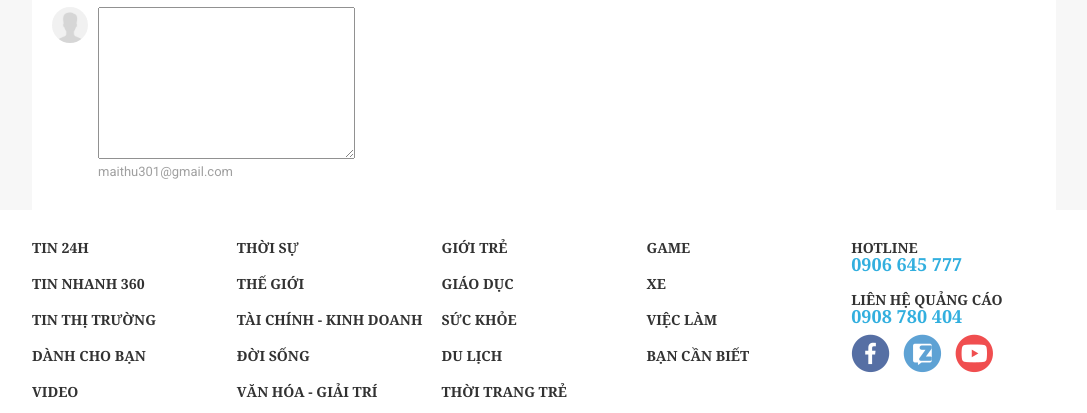
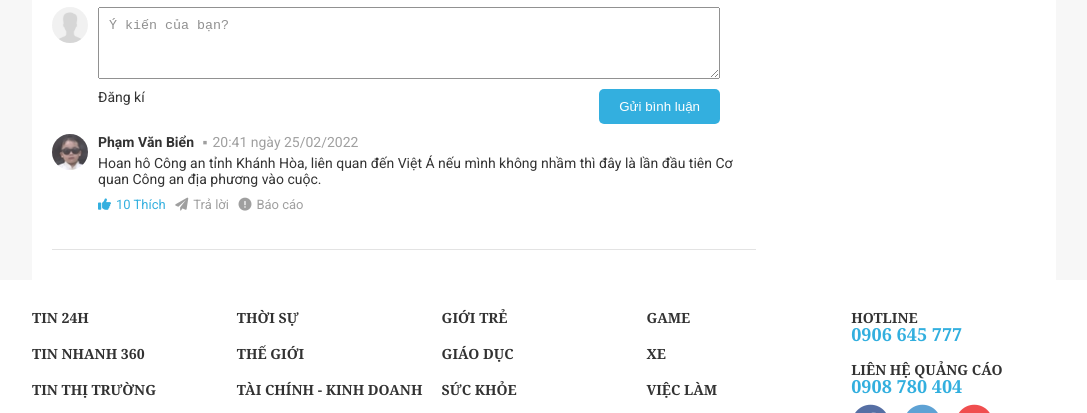
Before and after one commit to longnb2k1/BaoTri, a plain HTML site: page post123.html in a window 1280 px wide. Shown: the part 2407-2820 px from the top of the page, without its empty margins (96-1183 px from the left). Drawn offline with Linux system fonts and the light colour scheme.

Commit message:
link to post

```diff
--- a/assests/css/post123.css
+++ b/assests/css/post123.css
@@ -15,6 +15,9 @@
 .is-hover:hover{
     text-decoration: underline;
     cursor: pointer;
+}
+.t_active{
+    color: var(--Primary_color) !important;
 }
 
 /*  */
@@ -237,3 +240,76 @@ span.colorPri{
 .morenews li a:hover{
     text-decoration: underline;
 }
+.detail_meta2{
+    font-size: 14px;
+}
+#text_user{
+    width: 698px;
+    max-width: 600px;
+    min-height: 50px;
+    padding: 10px;
+    height: 50px;
+}
+#text_user:focus{
+    outline: none;
+    border: 2px solid var(--Primary_color);
+}
+.btn_cmt{
+    padding: 10px 20px;
+    border-radius: 5px;
+    background-color: var(--Primary_color);
+    margin-right: 0px;
+    border: none;
+    cursor: pointer;
+    color: white;
+}
+.author_info_btm,.us_response{
+    justify-content: space-between;
+    margin-top: 10px;
+}
+.author_info_register{
+    font-size: 14px;
+}
+.show_cmt{
+    border-bottom: 1px solid #ddd;
+    padding-bottom: 36px;
+}
+.show_cmt span:first-child{
+    display: block;
+    font-size: 14px;
+}
+.show_cmt .content_us_cmt{
+    margin-top: 5px;
+}
+.show_cmt .name_us_cmt {
+    font-weight: bold;
+    display: inline;
+}
+.show_cmt time{
+    color: #888888;
+}
+.show_cmt time::before{
+    content: "▪";
+    margin: 0px 5px;
+}
+.show_cmt .us_response{
+    margin-top: 5px;
+    color: #888888;
+    display: block;
+}
+.show_cmt .res_like_num{
+    display: inline-block;
+}
+.us_response a{
+    margin-left: 5px;
+}
+.us_response a:hover{
+    text-decoration: none;
+    color: var(--Primary_color);
+}
+.us_response a:first-child{
+    margin-left: 0px;
+}
+.us_response i{
+    margin-right: 5px;
+}
--- a/assests/js/index.js
+++ b/assests/js/index.js
@@ -90,3 +90,9 @@ function openTabsRightContent(event,tabContentName) {
     document.querySelector(".r_active").classList.remove("r_active");
     event.currentTarget.className += ' r_active';
 }
+
+// get comment user page : post.html
+function getCommentUser(){
+    const cmtUser = document.querySelector('textarea#text_user');
+    window.alert(cmtUser.value);
+}
--- a/post123.html
+++ b/post123.html
@@ -758,7 +758,7 @@
                                     </a>
                                 </li>
                             </ul>
-                            <div class="detail_meta">
+                            <div class="detail_meta detail_meta2">
                                 <div class="detail_social">
                                     <div class="detail_fbplugin">
                                         <a href="#" class="btn_like">
@@ -780,17 +780,39 @@
                                 </div>
                             </div>
                             <div class="detail_comment">
-                                <div class="detail_author">
+                                <div class="detail_author input_cmt">
                                     <div class="author_img  is-hover">
                                         <img src="./assests/img/author_ava.png" alt="avt author">
                                     </div>
                                     <div class="author_info">
                                         <span>
-                                            <textarea name="" id="text_user" cols="30" rows="10"></textarea>
+                                            <textarea name="" id="text_user" cols="30" rows="10" placeholder="Ý kiến của bạn?"></textarea>
                                         </span>
-                                        <a href="mailto:maithu301@gmail.com" class="is-hover">
-                                            maithu301@gmail.com
-                                        </a>
+                                        <span class="author_info_btm">
+                                            <div class="author_info_register">
+                                                <span>Đăng kí</span>
+                                            </div>
+                                            <input type="button" value="Gửi bình luận" class="btn_cmt" onclick="getCommentUser()">
+                                        </span>
+                                    </div>
+                                </div>
+                                <div class="detail_author show_cmt">
+                                    <div class="author_img  is-hover">
+                                        <img src="./assests/img/avt_us.png" alt="avt author">
+                                    </div>
+                                    <div class="author_info">
+                                        <span>
+                                            <div class="nameAtime_us_cmt">
+                                                <div class="name_us_cmt">Phạm Văn Biển</div>
+                                                <time>20:41 ngày 25/02/2022</time>
+                                            </div>
+                                            <div class="content_us_cmt">Hoan hô Công an tỉnh Khánh Hòa, liên quan đến Việt Á nếu mình không nhầm thì đây là lần đầu tiên Cơ quan Công an địa phương vào cuộc.</div>
+                                        </span>
+                                        <span class="us_response">
+                                            <a href="#" class="us_response_t t_active"><i class="fa-solid fa-thumbs-up"></i><span class="res_like_num">10</span> Thích</a>
+                                            <a href="#" class="us_response_tl"><i class="fa-solid fa-paper-plane"></i>Trả lời</a>
+                                            <a href="#" class="us_response_bc"><i class="fa-solid fa-circle-exclamation"></i>Báo cáo</a>
+                                        </span>
                                     </div>
                                 </div>
                             </div>
```
Also changed, not shown: danhchoban.html (+7 -5 lines), assests/img/avt_us.png (added).
